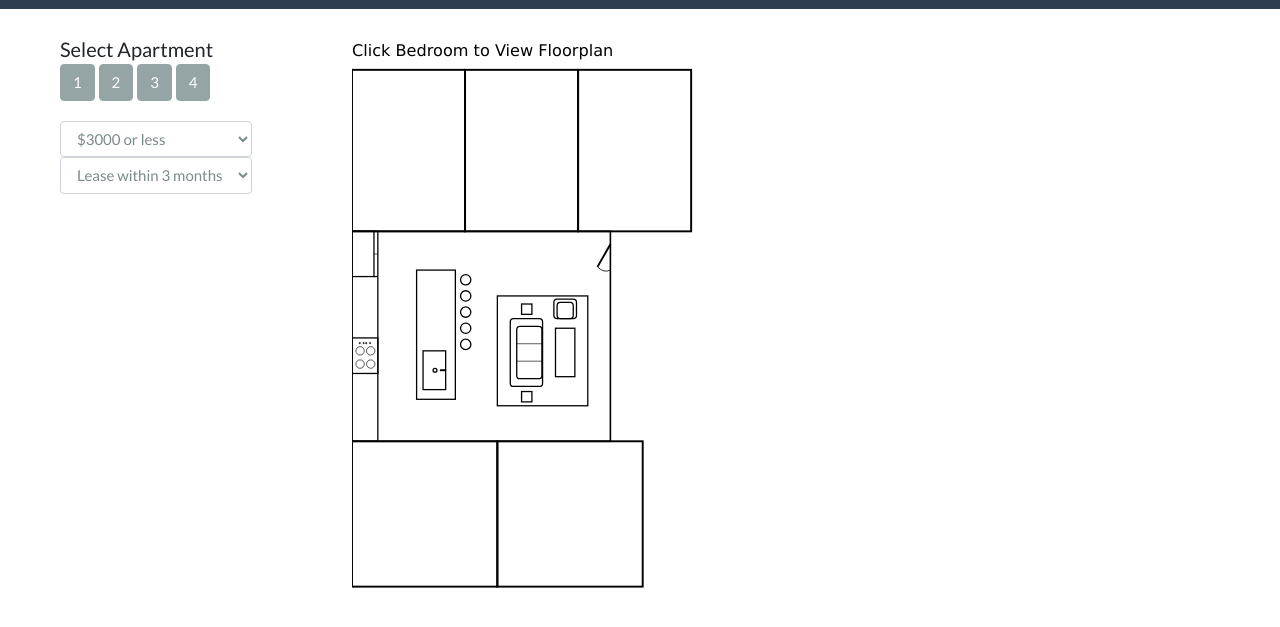
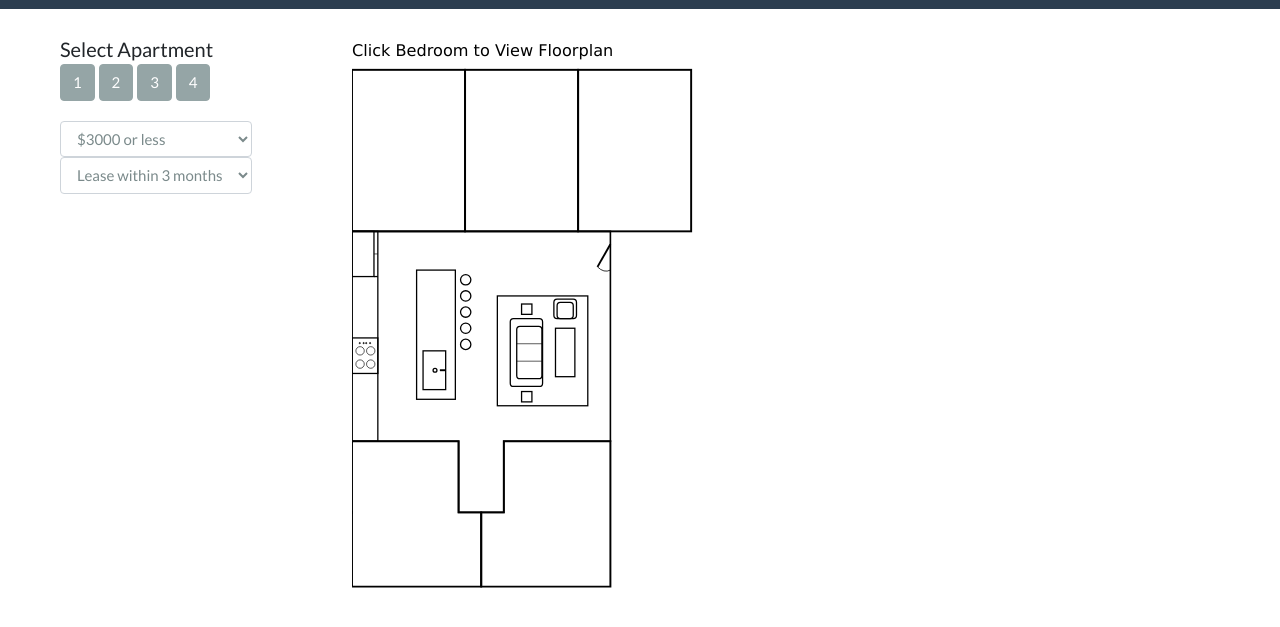
Before and after one commit to codingkasia/room-seekers-frontend, a plain HTML site: page index.html in a window 1280 px wide. Shown: the part 43-670 px from the top of the page. Drawn offline with nearby package versions, Linux system fonts and the light colour scheme; no server answers.

Commit message:
added d and e apt shapes to apt plan

```diff
--- a/index.html
+++ b/index.html
@@ -57,24 +57,31 @@
             <svg viewBox="0 0 800 1240">
                 <text alignment-baseline="hanging" x="0" y="0" font-family="Verdana" font-size="25" fill="black">Click Bedroom to View Floorplan</text>
                 <!-- north apartments -->
-                <rect class="br1 brBox" x="0" y="40" width="175" height="250" stroke="black" fill="transparent" stroke-width="3" />
+                <rect class="rect-br1 brBox" x="0" y="40" width="175" height="250" stroke="black" fill="transparent" stroke-width="3" />
                 <text class="br1 brBox" x="25" y="90" font-family="Verdana" font-size="20" fill="black"></text>
 
-                <rect class="br2 brBox" x="175" y="40" width="175" height="250" stroke="black" fill="transparent" stroke-width="3" />
+                <rect class="rect-br2 brBox" x="175" y="40" width="175" height="250" stroke="black" fill="transparent" stroke-width="3" />
                 <text class="br2 brBox" x="200" y="90" font-family="Verdana" font-size="20" fill="black"></text>
 
-                <rect class="br3 brBox" x="350" y="40" width="175" height="250" stroke="black" fill="transparent" stroke-width="3" />
+                <rect class="rect-br3 brBox" x="350" y="40" width="175" height="250" stroke="black" fill="transparent" stroke-width="3" />
                 <text class="br3 brBox" x="375" y="90" font-family="Verdana" font-size="20" fill="black"></text>
 
                 <!-- south apartments -->
-                <rect class="br4 brBox" x="0" y="615" width="225" height="225" stroke="black" fill="transparent" stroke-width="3" />
+                <!-- <rect class="br4 brBox" x="0" y="615" width="200" height="225" stroke="black" fill="transparent" stroke-width="3" /> -->
+                <polygon class="rect-br4 brBox" points="0,615 165,615 165,725 200,725 200,840 0,840" stroke="black" fill="transparent" stroke-width="3"
+                />
                 <text class="br4 brBox" x="25" y="665" font-family="Verdana" font-size="20" fill="black"></text>
 
-                <rect class="br5 brBox" x="225" y="615" width="225" height="225" stroke="black" fill="transparent" stroke-width="3" />
+                <!-- <rect class="rect-br5 brBox" x="200" y="615" width="200" height="225" stroke="black" fill="transparent" stroke-width="3" -->
+                />
+                <polygon class="rect-br5 brBox" points="400,615 235,615 235,725 200,725 200,840 400,840" stroke="black" fill="transparent"
+                    stroke-width="3" />
                 <text class="br5 brBox" x="250" y="665" font-family="Verdana" font-size="20" fill="black"></text>
 
                 <!-- living/kitchen -->
-                <rect x="0" y="290" width="400" height="325" stroke="black" fill="transparent" stroke-width="2.5" />
+                <!-- <rect x="0" y="290" width="400" height="325" stroke="black" fill="transparent" stroke-width="2.5" /> -->
+                <polygon points="0,290 400,290 400,615 235,615 235,725 165,725 165,615 0,615" stroke="black" fill="transparent" stroke-width="2.5"
+                />
                 <!-- kitchen wall -->
                 <rect x="0" y="290" width="40" height="325" stroke="black" fill="transparent" stroke-width="2" />
                 <!-- kitchen bar -->
--- a/index.js
+++ b/index.js
@@ -53,7 +53,7 @@ const aptContainer = () => {
 };
 
 const brBoxSelector = num => {
-  return document.querySelector(`rect.br${num}`);
+  return document.querySelector(`.rect-br${num}`);
 };
 
 const brTextSelector = num => {
```
